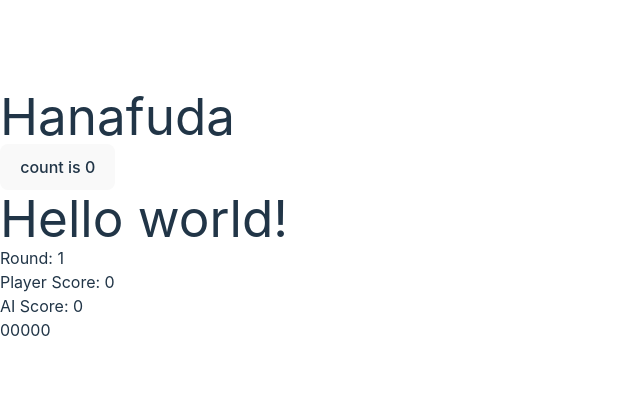
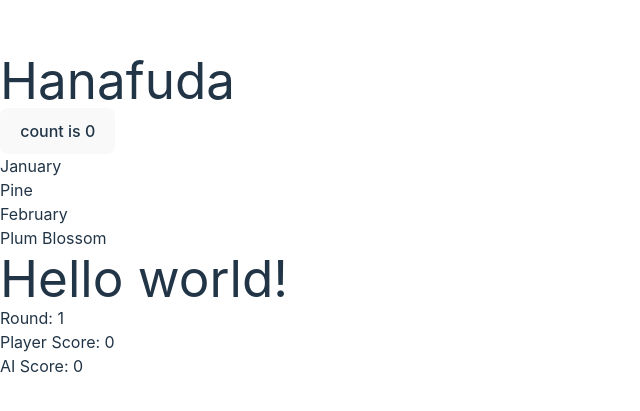
Before and after one commit to AndyDaMandy/hanafuda-vite-react-typescript, a React (Vite) app: page / in a window 1280 px wide. Shown: the part 185-596 px from the top of the page, without its empty margins (0-640 px from the left). Built offline with nearby package versions, Linux system fonts and the light colour scheme.

Commit message:
Refactored functions, and updated CARDs JSON

```diff
--- a/src/App.tsx
+++ b/src/App.tsx
@@ -1,7 +1,7 @@
 import { useState } from 'react'
 import "./App.css";
 
-function App() {
+const App: React.FunctionComponent = () => {
   const [count, setCount] = useState(0)
 
   return (
@@ -12,6 +12,7 @@ function App() {
           count is {count}
         </button>
       </div>
+        <Card />
         <h1 className="text-3xl font-bold underline">
             Hello world!
         </h1>
@@ -20,7 +21,7 @@ function App() {
   )
 }
 
-function Board() {
+const Board: React.FunctionComponent = () => {
     //board will consist of an array with two rows of 5
     //0 means empty, so the board starts empty.
     const BOARD = [
@@ -30,7 +31,7 @@ function Board() {
     return (
         <div id="board">
             <div id="row-1">
-                <CardSlot value={BOARD[0]}/>
+
             </div>
             <div id="row-2">
 
@@ -40,13 +41,22 @@ function Board() {
 }
 
 type CardProps = {
-    value: number
+    cardData: {
+        id: number;
+        name: string;
+        cards: object;
+    }[];
 }
 const CardSlot: React.FunctionComponent<CardProps> = (props) =>{
-    const {value} = props;
+    const {cardData} = props;
     return (
         <div>
-            {value}
+            {/* we map the card data to the application here. */}
+            {cardData.map((card) => (
+            <li className="cardData" key={card.id}>
+                <span className="input-label">{ card.name }</span>
+            </li>
+            ))}
         </div>
     )
 }
@@ -68,14 +78,13 @@ const Hand: React.FunctionComponent<HandProps> = (props) => {
         </div>
     )
 }
-
-function Card() {
+ const Card: React.FunctionComponent = () => {
     //this is a JSON list of the cards.
     const CARDS = [
         {
             "id": 1,
-            "Month": "January",
-            "Flower": "Pine",
+            "month": "January",
+            "flower": "Pine",
             "jpMonth": "一月",
             "jpFlower": "松",
             "cards": {
@@ -105,8 +114,8 @@ function Card() {
             }
         },
         {
-            "Month": "February",
-            "Flower": "Plum Blossom",
+            "month": "February",
+            "flower": "Plum Blossom",
             "jpMonth": "二月",
             "jpFlower": "梅",
             "cards": {
@@ -137,12 +146,22 @@ function Card() {
         ]
     return (
         <div>
-
+            {CARDS.map((card) => {
+                return (
+                    <div id={card.id}>
+                        <ul>
+                            <li>{card.month}</li>
+                            <li>{card.flower}</li>
+                            <li></li>
+                        </ul>
+                    </div>
+                )
+            })}
         </div>
     )
 }
 
-function Rules(){
+const Rules: React.FunctionComponent = () => {
     return (
         <div>
             <p>Rules information goes here.</p>
@@ -150,12 +169,12 @@ function Rules(){
     )
 }
 
-function Game() {
+const Game: React.FunctionComponent = () => {
     const [playerScore, setPlayerScore] = useState(0);
     const [aiScore, setAiScore] = useState(0);
     const [round, setRound] = useState(1);
 
-    function scoring (): boolean {
+    const scoring = (): boolean => {
         if (playerScore > aiScore){
             return true;
         } else {
```
